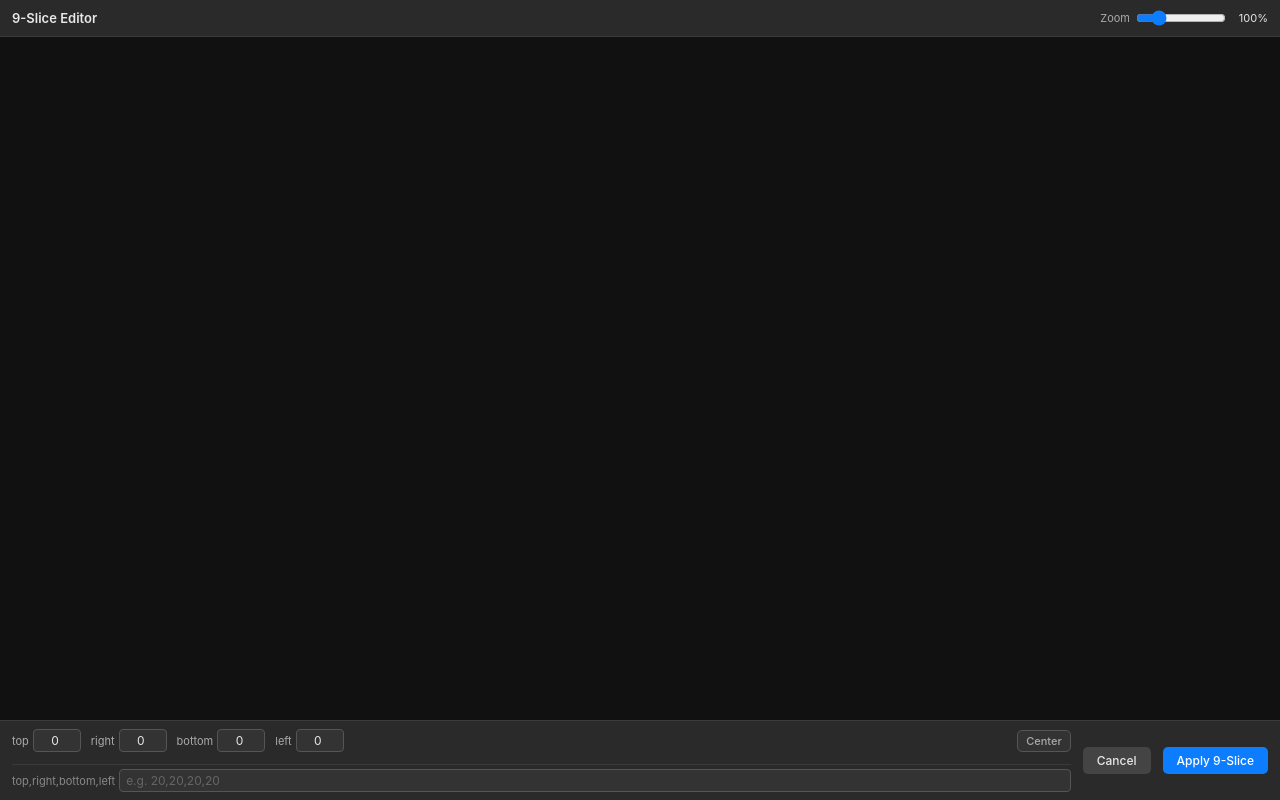
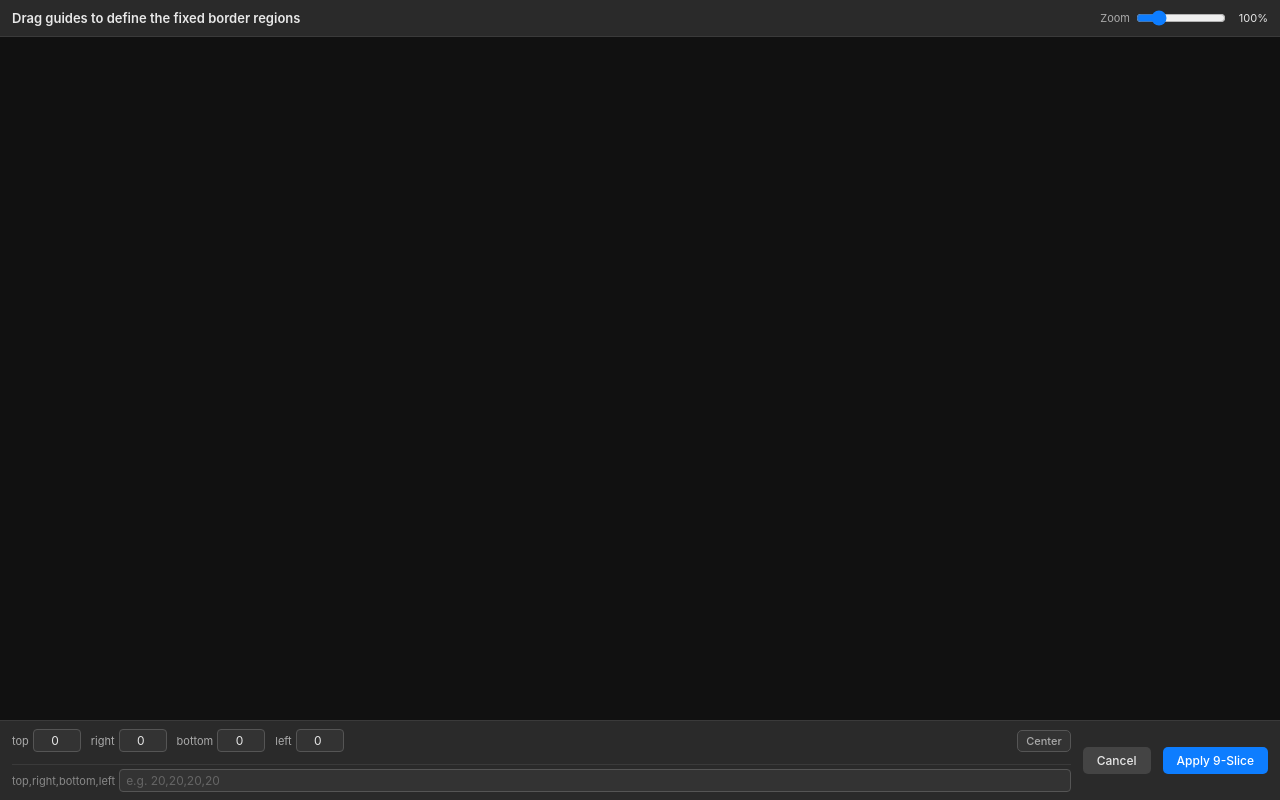
Before and after one commit to paugit/sketch-9-slice, a website: page assets/panel.html in a window 1280 px wide. Drawn offline with Linux system fonts and the light colour scheme.

Commit message:
Small tweaks + demo gif

```diff
--- a/assets/panel.html
+++ b/assets/panel.html
@@ -188,7 +188,7 @@
 </head>
 <body>
   <header>
-    <h1>9-Slice Editor</h1>
+    <h1>Drag guides to define the fixed border regions</h1>
     <div class="zoom-control">
       <label for="zoom-slider">Zoom</label>
       <input id="zoom-slider" type="range" min="25" max="400" step="5" value="100" />
--- a/package.json
+++ b/package.json
@@ -1,7 +1,7 @@
 {
   "name": "sketch-9-slice",
   "description": "Apply 9-slice scaling to images in Sketch.",
-  "version": "1.0.0",
+  "version": "1.0.1",
   "engines": {
     "sketch": ">=70.0"
   },
@@ -17,7 +17,7 @@
     "build": "skpm-build",
     "watch": "skpm-build --watch",
     "start": "skpm-build --watch --run",
-    "postinstall": "npm run build && skpm-link"
+    "postinstall": "npm run build && ./node_modules/.bin/skpm-link"
   },
   "devDependencies": {
     "@skpm/builder": "^0.9.5",
```
Also changed, not shown: README.md, demo.gif (added), src/manifest.json.
